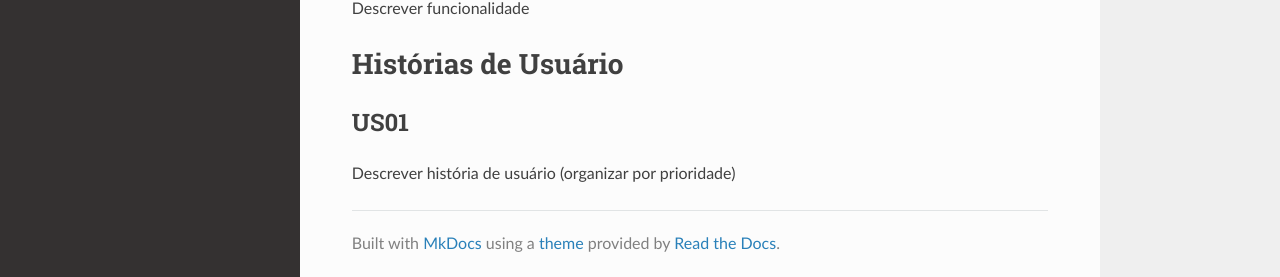
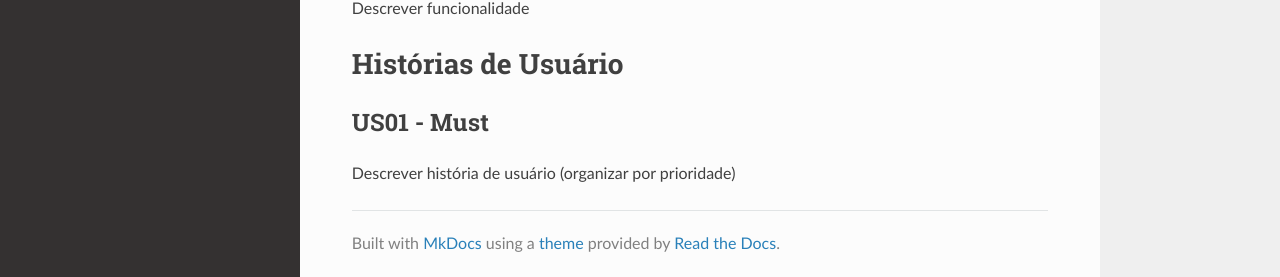
Before and after one commit to joberthrogers18/2018.2-Requisitos-Pinterest, an MkDocs documentation site: the page built from docs/backlog.md, in a window 1280 px wide and 1110 px high. Shown: the part 830-1107 px from the top of the window. Built offline with MkDocs 1.6.1, drawn with Linux system fonts in a browser that asks for light colours; nearby versions of some CDN libraries; old or Windows-style settings are respelled for this version of MkDocs.

Commit message:
Correcting backlog modeling links and priority

```diff
--- a/docs/backlog.md
+++ b/docs/backlog.md
@@ -1,6 +1,6 @@
 # Backlog do Produto
 
-| --------- | [F01](#F01) | [F02](#f02)  | [F03](#f03)  | [F04](#f04)  | [F05](#f05)  |
+| --------- | [F01](#f01) | [F02](#f02)  | [F03](#f03)  | [F04](#f04)  | [F05](#f05)  |
 |--|--|--|--|--|--|
 | Sprint 01 | [US01](#us01) | [US02](#us02)  | [US03](#us03)  |  | |
 | Sprint 02 |  |  |  |  | |
@@ -24,5 +24,5 @@
 
 # Histórias de Usuário
 
-## US01
+## US01 - Must
 Descrever história de usuário (organizar por prioridade)
```
